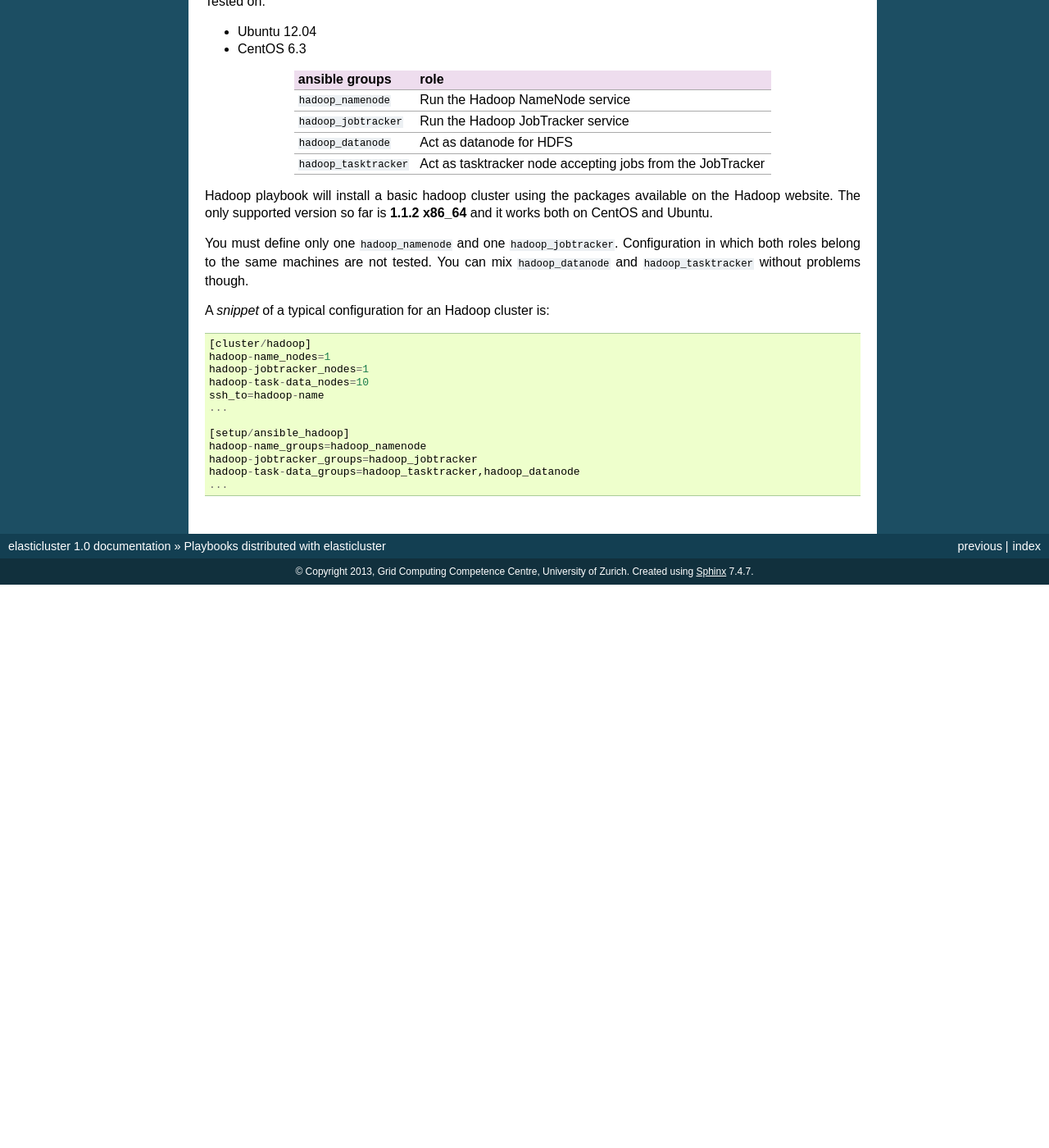
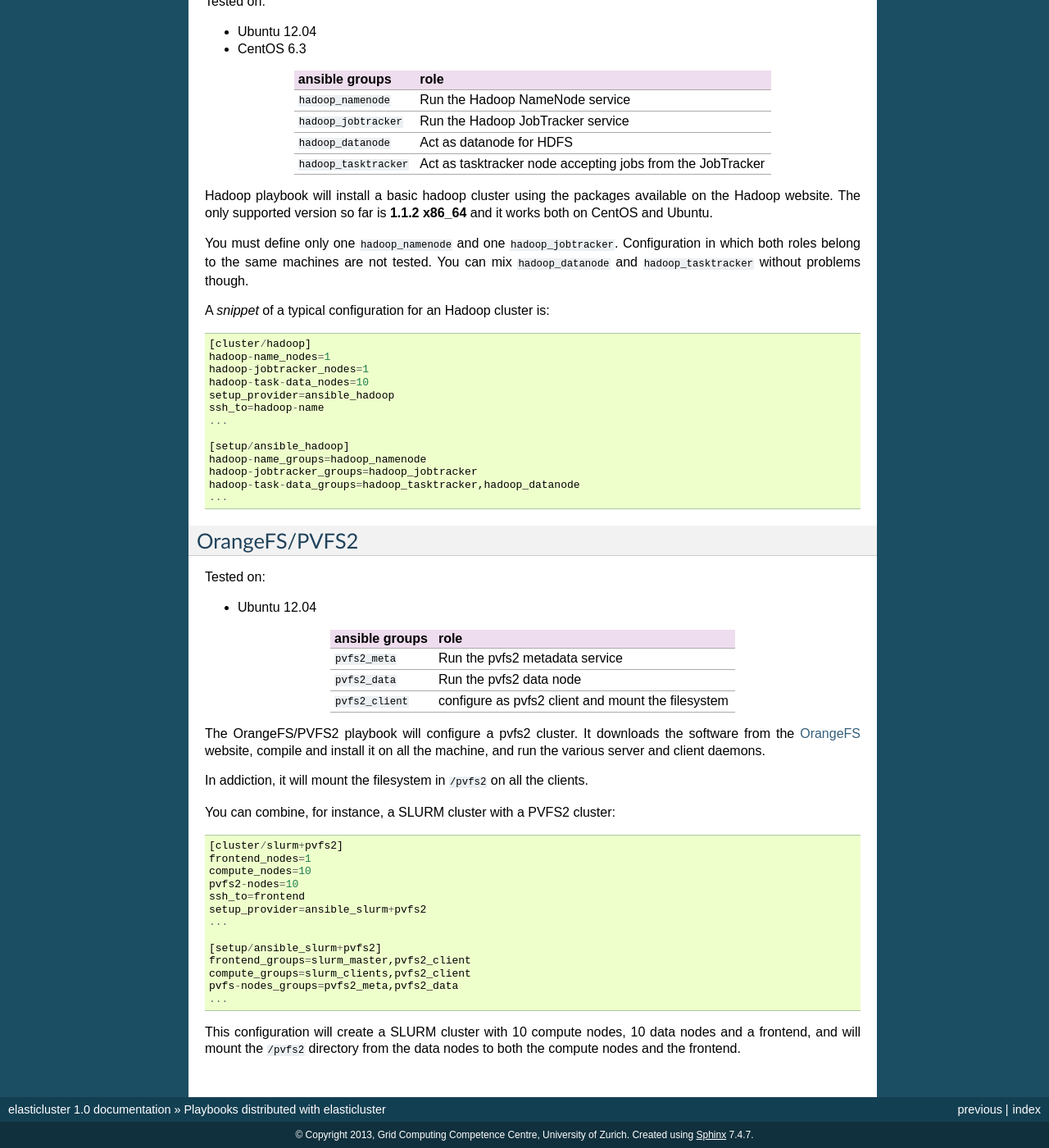
Before and after one commit to elasticluster/elasticluster, a Sphinx documentation site: the page built from docs/playbooks.rst, in a window 1280 px wide and 1400 px high, scrolled down 2383 px. Shown: the whole window at 82% size. Built offline with Sphinx 7.4.7, drawn with Linux system fonts in a browser that asks for light colours; before the commit the page ends 3096 px from its top, so only the background shows below that.

Commit message:
Add documentation for OrangeFS/PVFS2 playbook

```diff
--- a/docs/playbooks.rst
+++ b/docs/playbooks.rst
@@ -192,6 +192,7 @@ A *snippet* of a typical configuration for an Hadoop cluster is::
     hadoop-name_nodes=1
     hadoop-jobtracker_nodes=1
     hadoop-task-data_nodes=10
+    setup_provider=ansible_hadoop
     ssh_to=hadoop-name
     ...
 
@@ -200,3 +201,48 @@ A *snippet* of a typical configuration for an Hadoop cluster is::
     hadoop-jobtracker_groups=hadoop_jobtracker
     hadoop-task-data_groups=hadoop_tasktracker,hadoop_datanode
     ...
+
+OrangeFS/PVFS2
+==============
+
+Tested on:
+
+* Ubuntu 12.04
+
++-----------------+----------------------------------------------------+
+| ansible groups  | role                                               |
++=================+====================================================+
+|``pvfs2_meta``   | Run the pvfs2 metadata service                     |
++-----------------+----------------------------------------------------+
+|``pvfs2_data``   | Run the pvfs2 data node                            |
++-----------------+----------------------------------------------------+
+|``pvfs2_client`` | configure as pvfs2 client and mount the filesystem |
++-----------------+----------------------------------------------------+
+
+The OrangeFS/PVFS2 playbook will configure a pvfs2 cluster. It
+downloads the software from the `OrangeFS`_ website, compile and
+install it on all the machine, and run the various server and client daemons.
+
+In addiction, it will mount the filesystem in ``/pvfs2`` on all the clients.
+
+You can combine, for instance, a SLURM cluster with a PVFS2 cluster::
+
+    [cluster/slurm+pvfs2]
+    frontend_nodes=1
+    compute_nodes=10
+    pvfs2-nodes=10
+    ssh_to=frontend
+    setup_provider=ansible_slurm+pvfs2
+    ...
+
+    [setup/ansible_slurm+pvfs2]
+    frontend_groups=slurm_master,pvfs2_client
+    compute_groups=slurm_clients,pvfs2_client
+    pvfs-nodes_groups=pvfs2_meta,pvfs2_data
+    ...
+
+This configuration will create a SLURM cluster with 10 compute nodes,
+10 data nodes and a frontend, and will mount the ``/pvfs2`` directory
+from the data nodes to both the compute nodes and the frontend.
+
+.. _`OrangeFS`: http://orangefs.org/
```
